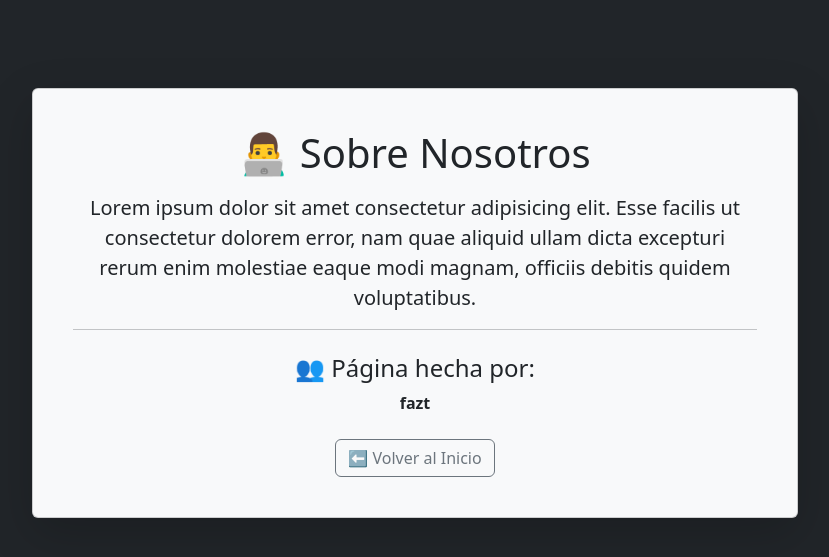
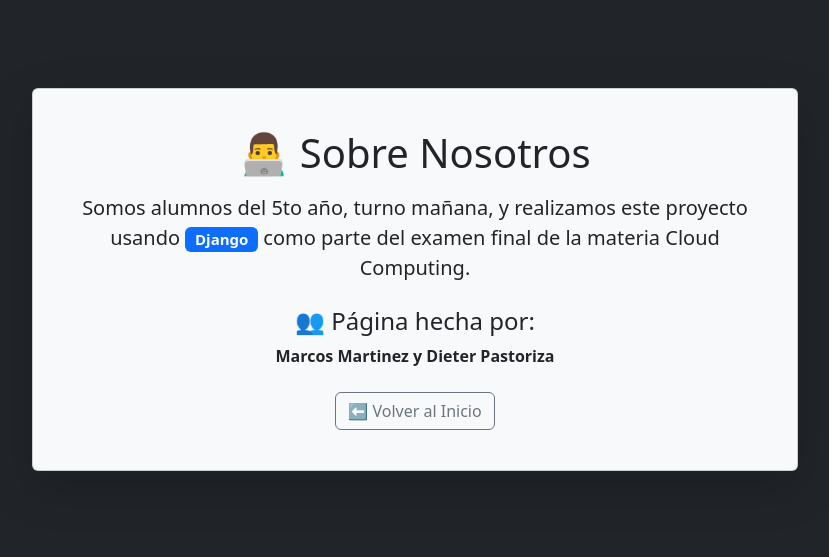
Before and after one commit to MarcMarTG/examen_cloud_computing, a Django app: page /about/ in a window 1280 px wide. Shown: the part 138-695 px from the top of the page, without its empty margins (225-1054 px from the left). Run offline with Django 5.2, Linux system fonts and the light colour scheme.

Commit message:
se realiza modificaciones en el apartado de nosotros

```diff
--- a/myapp/templates/about.html
+++ b/myapp/templates/about.html
@@ -9,14 +9,13 @@
                     <h1 class="card-title mb-3">👨‍💻 Sobre Nosotros</h1>
 
                     <p class="lead">
-                        Lorem ipsum dolor sit amet consectetur adipisicing elit. Esse facilis ut consectetur dolorem error, nam quae aliquid ullam dicta excepturi rerum enim molestiae eaque modi magnam, officiis debitis quidem voluptatibus.
+                        Somos alumnos del <strong>5to año, turno mañana</strong>, y realizamos este proyecto usando
+                        <span class="badge bg-primary">Django</span>
+                        como parte del examen final de la materia <strong>Cloud Computing</strong>.
                     </p>
-
-                    <hr>
-
                     <h4 class="mt-4">👥 Página hecha por:</h4>
                     <ul class="list-unstyled">
-                        <li><i class="bi bi-person-circle text-primary"></i> <strong>{{ username }}</strong></li>
+                        <li><i class="bi bi-person-circle text-primary"></i> <strong>Marcos Martinez y Dieter Pastoriza</strong></li>
                     </ul>
 
                     <div class="mt-4">
```
